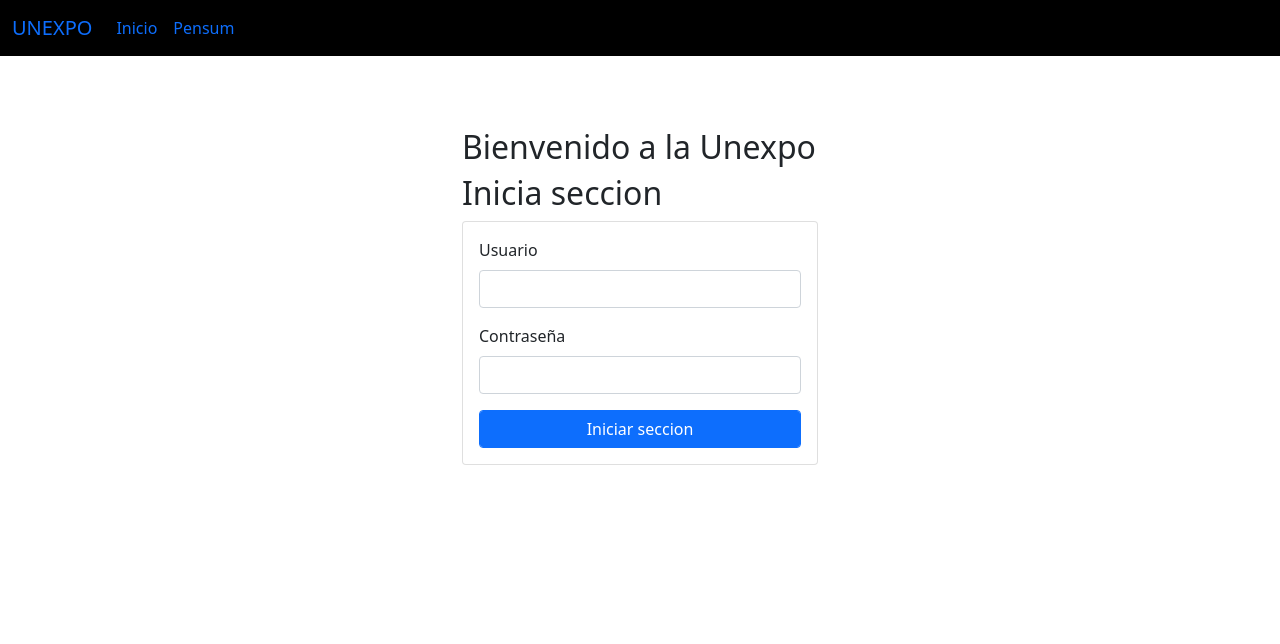
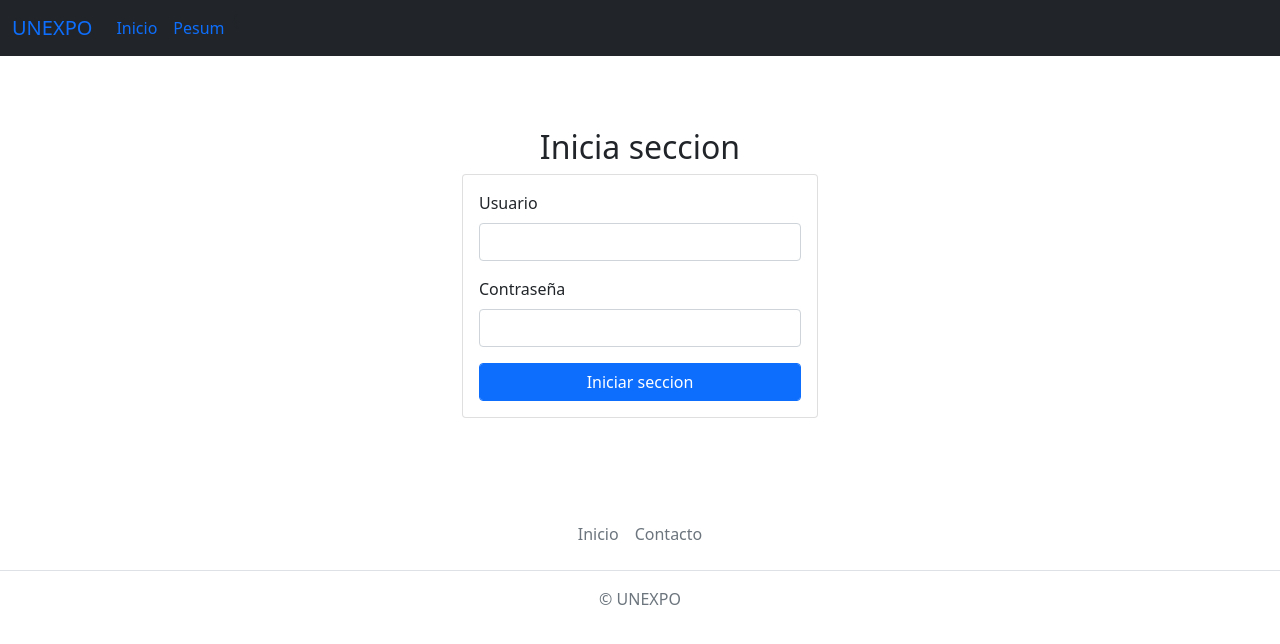
Before and after one commit to ApoliJ28/unexpo_manage, a Django app: a page that uses Academico/templates/base.html in a window 1280 px wide. Shown: the top 644 px of the page. Run offline with Django 4.2, Linux system fonts and the light colour scheme; some libraries are stand-ins or nearby versions.

Commit message:
Arreglo de la parte del template base el nav y se agrego el footer

```diff
--- /dev/null
+++ b/Academico/static/css/style.css
@@ -0,0 +1,5 @@
+body{
+    background: #606c88;  /* fallback for old browsers */
+    background: -webkit-linear-gradient(to right, #3f4c6b, #606c88);  /* Chrome 10-25, Safari 5.1-6 */
+    background: linear-gradient(to right, #3f4c6b, #606c88); /* W3C, IE 10+/ Edge, Firefox 16+, Chrome 26+, Opera 12+, Safari 7+ */
+}
--- a/Academico/templates/base.html
+++ b/Academico/templates/base.html
@@ -1,47 +1,73 @@
 <!DOCTYPE html>
 <html lang="en">
+
 <head>
+  {% load static %}
   <meta charset="UTF-8">
   <meta http-equiv="X-UA-Compatible" content="IE=edge">
   <meta name="viewport" content="width=device-width, initial-scale=1.0">
-    <link href="https://cdn.jsdelivr.net/npm/bootstrap@5.1.3/dist/css/bootstrap.min.css" rel="stylesheet" integrity="sha384-1BmE4kWBq78iYhFldvKuhfTAU6auU8tT94WrHftjDbrCEXSU1oBoqyl2QvZ6jIW3" crossorigin="anonymous">
-    <title>{% block title %}  {% endblock %}</title>
+  <title>{% block title %} {% endblock %}</title>
+  <!-- BOOSTRAP -->
+  <link href="https://cdn.jsdelivr.net/npm/bootstrap@5.1.3/dist/css/bootstrap.min.css" rel="stylesheet"
+    integrity="sha384-1BmE4kWBq78iYhFldvKuhfTAU6auU8tT94WrHftjDbrCEXSU1oBoqyl2QvZ6jIW3" crossorigin="anonymous">
+  <!-- CUSTOM BOOSTRAP -->
+  <link rel="stylesheet" href="{% static 'css/style.css' %}]">
 </head>
+
 <body>
-    <nav class="navbar navbar-expand-lg navbar-success bg-black">
+  <!-- NAVBAR -->
+
+  <nav class="navbar navbar-expand-lg bg-dark">
     <div class="container-fluid">
-          <a class="navbar-brand" href="#">UNEXPO</a>
-          <button class="navbar-toggler" type="button" data-bs-toggle="collapse" data-bs-target="#navbarSupportedContent" aria-controls="navbarSupportedContent" aria-expanded="false" aria-label="Toggle navigation">
+      <a class="navbar-brand" href="{% url 'inicio' %}">UNEXPO</a>
+      <button class="navbar-toggler" type="button" data-bs-toggle="collapse" data-bs-target="#navbarNav" aria-controls="navbarNav" aria-expanded="false" aria-label="Toggle navigation">
         <span class="navbar-toggler-icon"></span>
       </button>
-          <div class="collapse navbar-collapse" id="navbarSupportedContent">
-            <ul class="navbar-nav me-auto mb-2 mb-lg-0">
+      <div class="collapse navbar-collapse" id="navbarNav">
+        <ul class="navbar-nav">
           <li class="nav-item">
-                <a class="nav-link" href="{% url 'inicio' %}">Inicio</a>
+            <a class="nav-link active" aria-current="page" href="{% url 'inicio' %}">Inicio</a>
           </li>
           <li class="nav-item">
-                <a class="nav-link" href="{% url 'pensum' %}">Pensum</a>
+            <a class="nav-link" href="{% url 'pensum' %}">Pesum</a>
           </li>
+          {<li class="nav-item">
             {% block enlace_salir %}
             {% endblock %}
+          </li>
         </ul>
-
       </div>
     </div>
   </nav>
 
-
+  <!-- BODY -->
 
   <div class="container py-4">
     {% block body %}
 
     {% endblock %}
-
   </div>
 
+  <!-- FOOTER -->
 
+  <footer class="py-3 my-2">
+    <ul class="nav justify-content-center border-bottom pb-3 mb-3">
+        <li class="nav-item"><a href="{% url 'inicio' %}" class="nav-link px-2 text-muted">Inicio</a></li>
+        <li class="nav-item"><a href="#" class="nav-link px-2 text-muted">Contacto</a></li>
+    </ul>
+    <ul class="nav justify-content-center">
+      <li class="nav-item">
+        <p class="text-center text-muted"> <span id="currentYear"></span>&copy; UNEXPO</p>
+      </li>
+    </ul>
+  </footer>
 
+  <!-- BOOSTRAP -->
+  <script src="https://cdn.jsdelivr.net/npm/bootstrap@5.1.3/dist/js/bootstrap.bundle.min.js"
+    integrity="sha384-ka7Sk0Gln4gmtz2MlQnikT1wXgYsOg+OMhuP+IlRH9sENBO0LRn5q+8nbTov4+1p"
+    crossorigin="anonymous"></script>
+  <!-- CUSTOM SCRIPT -->
 
-    <script src="https://cdn.jsdelivr.net/npm/bootstrap@5.1.3/dist/js/bootstrap.bundle.min.js" integrity="sha384-ka7Sk0Gln4gmtz2MlQnikT1wXgYsOg+OMhuP+IlRH9sENBO0LRn5q+8nbTov4+1p" crossorigin="anonymous"></script>
 </body>
+
 </html>
--- a/Academico/templates/index.html
+++ b/Academico/templates/index.html
@@ -7,9 +7,7 @@
 {% endblock %}
 
 {% block enlace_salir %}
-    <li class="nav-item ms-auto">
-        <a class="nav-link" href="{% url 'salir' %}">Cerrar Sesion</a>
-    </li>
+    <a class="nav-link" href="{% url 'salir' %}">Cerrar Sesion</a>
 {% endblock %}
 
 {% block body %}
--- a/Academico/templates/materia.html
+++ b/Academico/templates/materia.html
@@ -7,9 +7,7 @@
 {% endblock %}
 
 {% block enlace_salir %}
-    <li class="nav-item">
-        <a class="nav-link" href="{% url 'salir' %}">Cerrar Sesion</a>
-    </li>
+    <a class="nav-link" href="{% url 'salir' %}">Cerrar Sesion</a>
 {% endblock %}
 
 {% block body %}
--- a/Academico/templates/registration/login.html
+++ b/Academico/templates/registration/login.html
@@ -10,8 +10,7 @@
 {% block body %}
     <div class="row py-5">
         <div class="col-md-4 offset-md-4 ">
-            <h2>Bienvenido a la Unexpo</h2>
-            <h2>Inicia seccion</h2>
+            <h2 class="text-center">Inicia seccion</h2>
             <div class="card">
                 <div class="card-body">
                     <form method="post"> {% csrf_token %}
```
Lines whose indentation alone changed are shown as unchanged.
